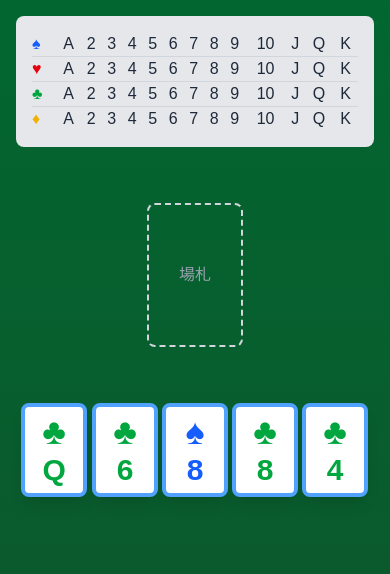
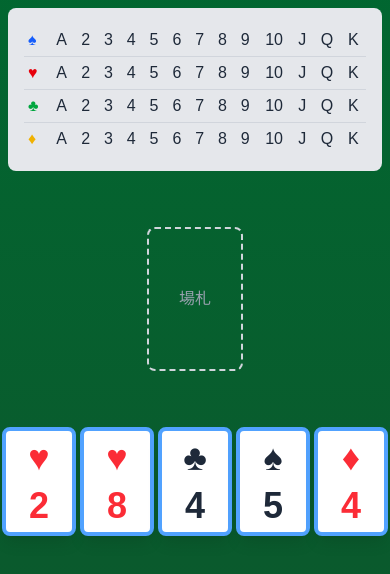
Before and after one commit to ShrimpSand/chainup, a Next.js app: page / in a window 390 px wide. Shown: the top 574 px of the page. Built offline with nearby package versions, Linux system fonts and the light colour scheme.

Commit message:
TypeScriptのany型を具体的な型に置き換え React Hooksの依存関係の警告を解消 パフォーマンスの最適化のために関数をメモ化

```diff
--- a/src/app/page.tsx
+++ b/src/app/page.tsx
@@ -1,6 +1,6 @@
 'use client';
 
-import React, { useState, useEffect } from 'react';
+import React, { useState, useEffect, useCallback } from 'react';
 import { PlayArea } from '../components/PlayArea';
 import { Hand } from '../components/Hand';
 import { RemainingCards } from '../components/RemainingCards';
@@ -21,7 +21,7 @@ export default function Home() {
   const [isWin, setIsWin] = useState(false);
   const [lastPlayedCardPosition, setLastPlayedCardPosition] = useState<{ x: number; y: number } | undefined>();
 
-  const initializeDeck = () => {
+  const initializeDeck = useCallback(() => {
     const suits: ('♠' | '♥' | '♣' | '♦')[] = ['♠', '♥', '♣', '♦'];
     const newDeck: Card[] = [];
     let id = 1;
@@ -39,9 +39,9 @@ export default function Home() {
     }
 
     return newDeck;
-  };
+  }, []);
 
-  const startNewGame = () => {
+  const startNewGame = useCallback(() => {
     const newDeck = initializeDeck();
     const initialHand = newDeck.slice(0, 5).map((card, index) => ({
       ...card,
@@ -54,9 +54,9 @@ export default function Home() {
     setGameOver(false);
     setIsWin(false);
     setLastPlayedCardPosition(undefined);
-  };
+  }, [initializeDeck]);
 
-  const getPlayableCards = () => {
+  const getPlayableCards = useCallback(() => {
     if (playedCards.length === 0) return hand.map(card => card.id);
     const lastCard = playedCards[playedCards.length - 1];
     return hand
@@ -65,7 +65,7 @@ export default function Home() {
         card.number === lastCard.number
       )
       .map(card => card.id);
-  };
+  }, [hand, playedCards]);
 
   const playCard = (cardId: number, element?: HTMLElement | null) => {
     const card = hand.find(c => c.id === cardId);
@@ -106,7 +106,7 @@ export default function Home() {
     }
   };
 
-  const checkGameState = () => {
+  const checkGameState = useCallback(() => {
     const playableCards = getPlayableCards();
     if (playedCount === 52) {
       setGameOver(true);
@@ -118,7 +118,7 @@ export default function Home() {
       setGameOver(true);
       setIsWin(false);
     }
-  };
+  }, [getPlayableCards, playedCount, hand.length]);
 
   useEffect(() => {
     const newDeck = initializeDeck();
@@ -128,13 +128,13 @@ export default function Home() {
     }));
     setDeck(newDeck.slice(5));
     setHand(initialHand);
-  }, []);
+  }, [initializeDeck]);
 
   useEffect(() => {
     if (hand.length > 0) {
       checkGameState();
     }
-  }, [hand, playedCards]);
+  }, [hand, playedCards, checkGameState]);
 
   // Rキーでのリトライ
   useEffect(() => {
@@ -146,10 +146,10 @@ export default function Home() {
 
     window.addEventListener('keydown', handleKeyPress);
     return () => window.removeEventListener('keydown', handleKeyPress);
-  }, [gameOver]);
+  }, [gameOver, startNewGame]);
 
   return (
-    <main className="min-h-screen bg-gradient-to-b from-green-800 to-green-900 p-4 sm:p-8">
+    <main className="min-h-screen bg-gradient-to-b from-green-800 to-green-900 p-2 sm:p-8">
       <div className="relative max-w-4xl mx-auto">
         <RemainingCards playedCards={playedCards} />
         <div className="play-area-center">
--- a/src/components/Card.tsx
+++ b/src/components/Card.tsx
@@ -6,39 +6,23 @@ interface CardProps {
   number: number;
   onClick?: () => void;
   className?: string;
-  animate?: any;
-  initial?: any;
-  transition?: any;
 }
 
-const suitColors = {
-  '♠': 'text-blue-600',
-  '♥': 'text-red-600',
-  '♣': 'text-green-600',
-  '♦': 'text-yellow-500'
-};
-
-export const Card: React.FC<CardProps> = ({
-  suit,
-  number,
-  onClick,
-  className = '',
-  animate,
-  initial,
-  transition
-}) => {
+export const Card: React.FC<CardProps> = ({ suit, number, onClick, className = '' }) => {
+  const isRed = suit === '♥' || suit === '♦';
   const displayNumber = number === 1 ? 'A' : number === 11 ? 'J' : number === 12 ? 'Q' : number === 13 ? 'K' : number;
 
   return (
-    <motion.div
-      className={`w-[17vw] max-w-32 h-[24vw] max-h-48 bg-white rounded-lg shadow-lg flex flex-col items-center justify-center cursor-pointer ${className}`}
+    <div
       onClick={onClick}
-      initial={initial}
-      animate={animate}
-      transition={transition}
+      className={`w-[19vw] h-[28vw] md:w-32 md:h-48 bg-white rounded-lg shadow-lg flex flex-col items-center justify-center cursor-pointer ${className}`}
     >
-      <div className={`text-4xl sm:text-5xl sm:mb-2 ${suitColors[suit]}`}>{suit}</div>
-      <div className={`text-3xl sm:text-4xl font-bold ${suitColors[suit]}`}>{displayNumber}</div>
-    </motion.div>
+      <div className={`text-4xl ${isRed ? 'text-red-500' : 'text-gray-800'}`}>
+        {suit}
+      </div>
+      <div className={`text-4xl font-bold mt-2 ${isRed ? 'text-red-500' : 'text-gray-800'}`}>
+        {displayNumber}
+      </div>
+    </div>
   );
 };
--- a/src/components/Hand.tsx
+++ b/src/components/Hand.tsx
@@ -32,7 +32,7 @@ export const Hand: React.FC<HandProps> = ({ cards, onCardPlay, playableCards })
 
   return (
     <div className="flex justify-center mt-8">
-      <div className="relative flex justify-center gap-1 sm:gap-4 max-w-full">
+      <div className="relative flex justify-center gap-1 md:gap-4 max-w-full">
         <AnimatePresence mode="popLayout">
           {cards.map((card, index) => {
             const isPlayable = playableCards.includes(card.id);
--- a/src/components/RemainingCards.tsx
+++ b/src/components/RemainingCards.tsx
@@ -25,15 +25,15 @@ export const RemainingCards: React.FC<RemainingCardsProps> = ({ playedCards }) =
   };
 
   return (
-    <div className="w-full max-w-3xl mx-auto mb-8">
+    <div className="w-full max-w-2xl mx-auto mb-8">
       <div className="bg-gray-200 rounded-lg p-4">
         <table className="w-full">
           <tbody>
             {suits.map(suit => (
               <tr key={suit} className="border-b border-gray-300 last:border-none">
-                <td className={`${suitColors[suit]} text-md md:text-4xl md:p-2`}>{suit}</td>
+                <td className={`${suitColors[suit]} text-md md:text-4xl p-1 md:p-2`}>{suit}</td>
                 {Array.from({ length: 13 }, (_, i) => i + 1).map(num => (
-                  <td key={num} className="md:p-2 text-center">
+                  <td key={num} className="p-1 md:p-2 text-center">
                     {!isCardPlayed(suit, num) && (
                       <span className="text-gray-800 text-md md:text-2xl">
                         {getDisplayNumber(num)}
```
